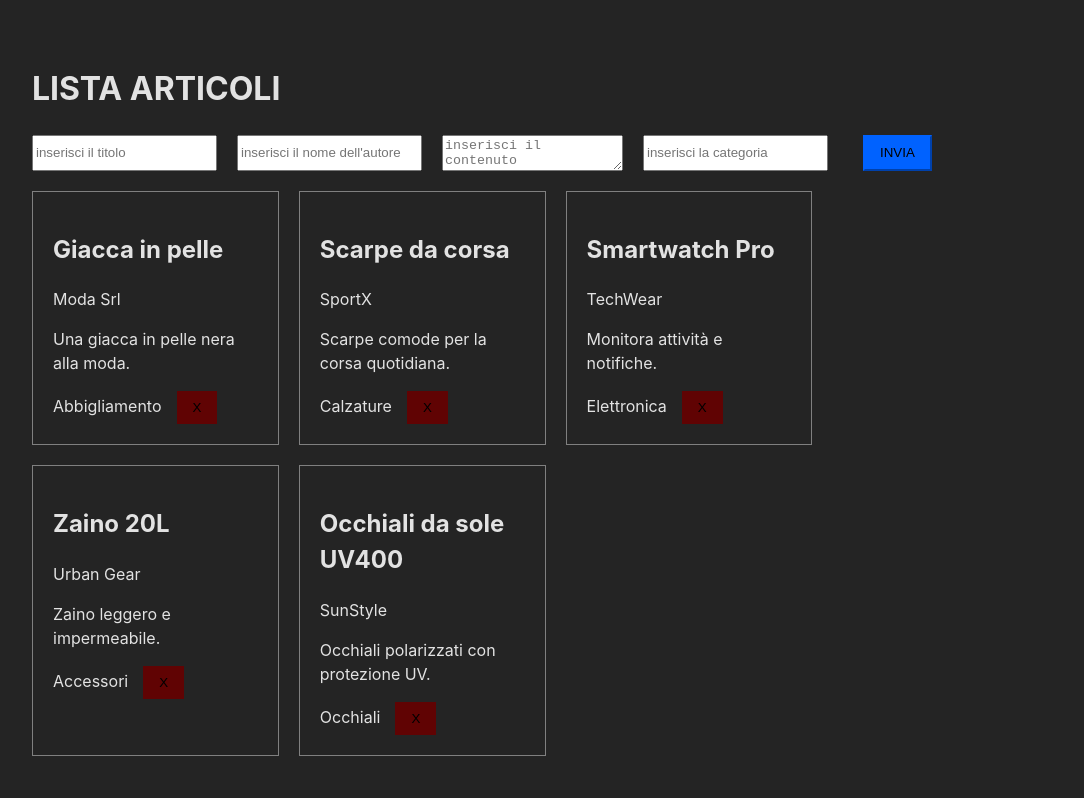
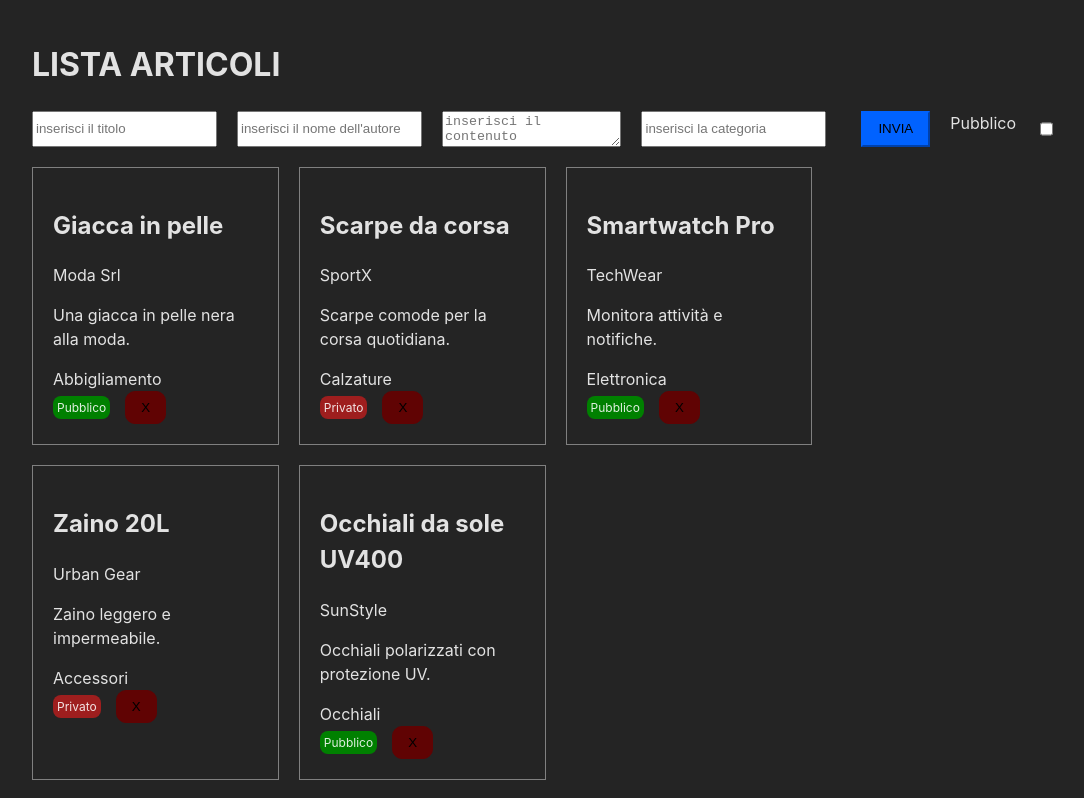
Before and after one commit to GheorgheMadan/react-form-multifield, a React (Vite) app: page / in a window 1280 px wide. Shown: the whole page, without its empty margins (96-1180 px from the left). Built offline with nearby package versions, Linux system fonts and the light colour scheme.

Commit message:
create checkbox

```diff
--- a/Data/articles.js
+++ b/Data/articles.js
@@ -4,34 +4,39 @@ export const articles = [
         title: "Giacca in pelle",
         author: "Moda Srl",
         content: "Una giacca in pelle nera alla moda.",
-        category: "Abbigliamento"
+        category: "Abbigliamento",
+        available: false
     },
     {
         id: 2,
         title: "Scarpe da corsa",
         author: "SportX",
         content: "Scarpe comode per la corsa quotidiana.",
-        category: "Calzature"
+        category: "Calzature",
+        available: true
     },
     {
         id: 3,
         title: "Smartwatch Pro",
         author: "TechWear",
         content: "Monitora attività e notifiche.",
-        category: "Elettronica"
+        category: "Elettronica",
+        available: false
     },
     {
         id: 4,
         title: "Zaino 20L",
         author: "Urban Gear",
         content: "Zaino leggero e impermeabile.",
-        category: "Accessori"
+        category: "Accessori",
+        available: true
     },
     {
         id: 5,
         title: "Occhiali da sole UV400",
         author: "SunStyle",
         content: "Occhiali polarizzati con protezione UV.",
-        category: "Occhiali"
+        category: "Occhiali",
+        available: false
     }
 ];
--- a/src/App.css
+++ b/src/App.css
@@ -32,4 +32,19 @@ button {
 .card button {
   background-color: rgb(96, 3, 3);
   border: 1px solid rgb(96, 3, 3);
+  border-radius: 10px;
 }
+
+.public {
+  background-color: green;
+  padding: 4px;
+  font-size: 12px;
+  border-radius: 8px;
+}
+
+.private {
+  background-color: rgb(158, 30, 30);
+  padding: 4px;
+  font-size: 12px;
+  border-radius: 8px;
+}
--- a/src/components/FormMultifield.jsx
+++ b/src/components/FormMultifield.jsx
@@ -8,7 +8,8 @@ export default function FormMultifield() {
         title: '',
         author: '',
         content: '',
-        category: ''
+        category: '',
+        available: false
     }
 
     const [data, setData] = useState(articles)
@@ -76,6 +77,12 @@ export default function FormMultifield() {
                     required
                 />
                 <button>INVIA</button>
+                <label htmlFor="available">Pubblico</label>
+                <input type="checkbox"
+                    name="available"
+                    id="available"
+                    required
+                />
             </form >
             <div className="container-cards">
                 {data.map((article) => (
@@ -83,7 +90,8 @@ export default function FormMultifield() {
                         <h2>{article.title}</h2>
                         <span>{article.author}</span>
                         <p>{article.content}</p>
-                        <span>{article.category}</span>
+                        <span>{article.category}</span><br />
+                        <span className={article.available ? 'private' : 'public'}>{article.available ? 'Privato' : 'Pubblico'}</span>
                         <button onClick={() => deleteArticle(article.id)}>
                             X
                         </button>
```
